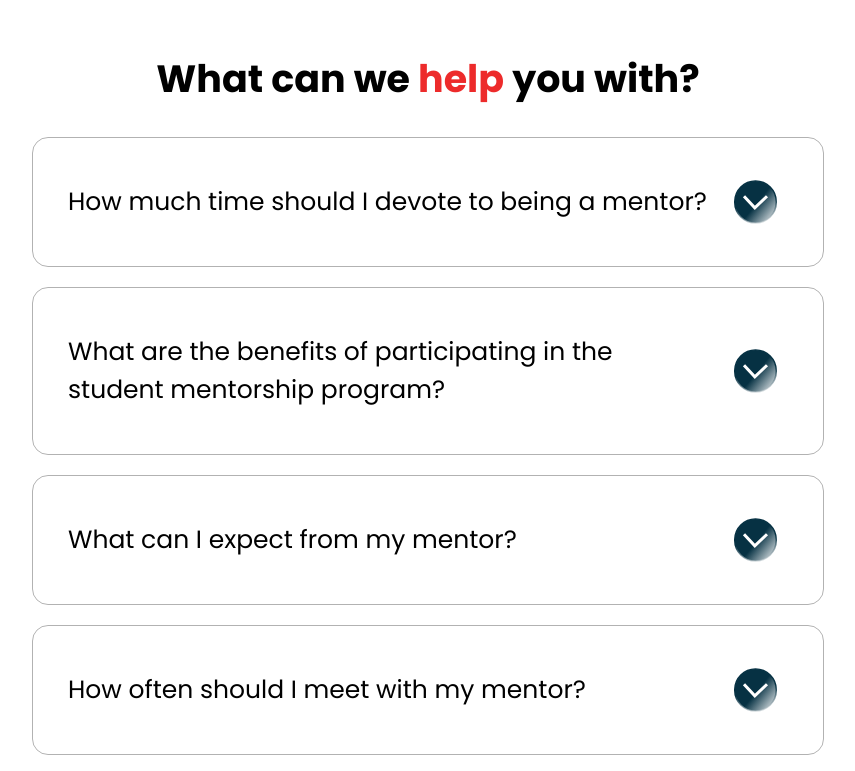
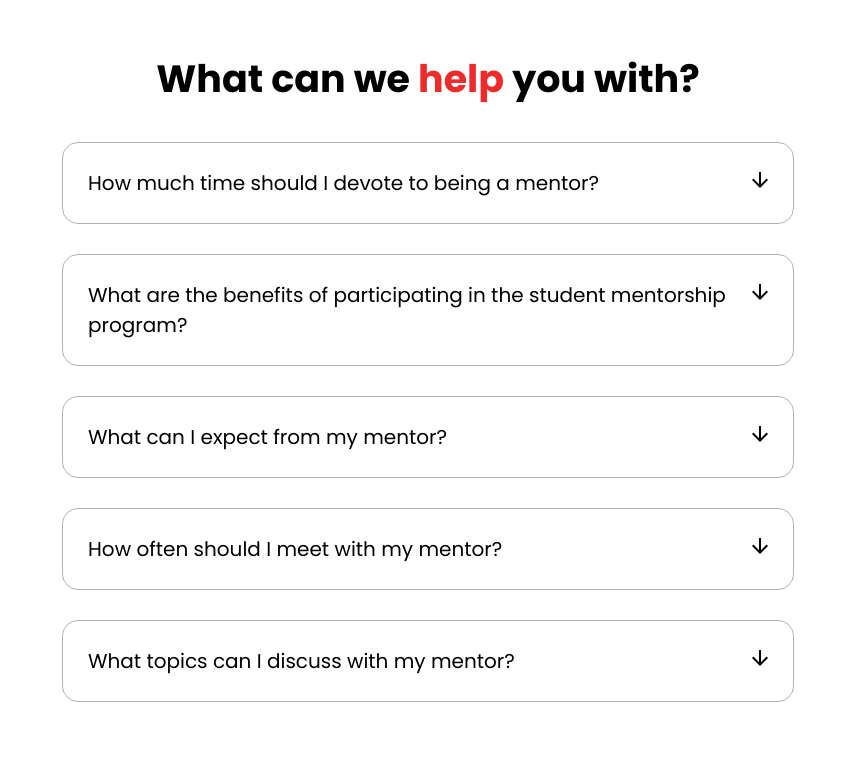
Before and after one commit to Student-Mentorship-Programme/smp-main, a Next.js app: page / in a window 1280 px wide. Shown: the part 2480-3251 px from the top of the page, without its empty margins (212-1067 px from the left). Built offline with nearby package versions, Linux system fonts and the light colour scheme.

Commit message:
QA font reduced, Links Updated

```diff
--- a/src/_components/common/Footer/Footer.jsx
+++ b/src/_components/common/Footer/Footer.jsx
@@ -10,6 +10,18 @@ import linkedinIcon from '@/images/common/footer/linkedinIcon.svg'
 import Link from "next/link";
 
 const Footer = () => {
+    const recipientEmail = "smp.iitr.ac.in";
+
+    const gmailComposeLink = `mailto:${recipientEmail}`;
+
+    const socialMediaLinks = [
+        { icon: twitterIcon, link: "https://twitter.com/home?lang=en" },
+        { icon: instagramIcon, link: "https://www.instagram.com/smp_iitr/" },
+        { icon: gmailIcon, link: gmailComposeLink },
+        { icon: facebookIcon, link: "https://www.facebook.com/MentorshipIITR/" },
+        { icon: linkedinIcon, link: "https://www.linkedin.com/company/smpiitr/mycompany/" }
+    ];
+
     return (
         <footer className={styles.footer}>
             <div className={styles.footer_main}>
@@ -59,13 +71,7 @@ const Footer = () => {
                 <div className={styles.footer_main_right}>
                     <div className={styles.footer_main_right_icons}>
                         {
-                            [
-                                { icon: twitterIcon, link: "https://twitter.com/home?lang=en" },
-                                { icon: instagramIcon, link: "https://www.instagram.com/" },
-                                { icon: gmailIcon, link: "https://mail.google.com/" },
-                                { icon: facebookIcon, link: "https://facebook.com" },
-                                { icon: linkedinIcon, link: "https://www.linkedin.com/" }
-                            ].map((object, index) => {
+                            socialMediaLinks.map((object, index) => {
                                     return (
                                         <Link href={object.link} target="_blank"><Image src={object.icon}/></Link>
                                     )
--- a/src/_components/pages/Home/Card/QnACards/Card.jsx
+++ b/src/_components/pages/Home/Card/QnACards/Card.jsx
@@ -2,6 +2,7 @@ import React, { useState } from 'react'
 import styles from './Card.module.css';
 import dropIcon from '@/images/pages/home/drop-down.svg'
 import ArrowUpwardIcon from '@mui/icons-material/ArrowUpward';
+import ArrowDownwardIcon from '@mui/icons-material/ArrowDownward';
 import Image from 'next/image';
 
 const Card = ({ question, answer }) => {
@@ -13,19 +14,22 @@ const Card = ({ question, answer }) => {
 
     return (
         <div className={styles.card_container}>
-            <div className={`${styles.card_container_text_area} ${isOpen ? styles.opened : styles.closed}`}>
-                <div>
-                    {question}
+                <div className={styles.card_container_top}>
+                    <div className={styles.card_container_top_left}>
+                        {question}
+                    </div>
+                    <div className={styles.card_container_drop_down} onClick={toggleCard}>
+                        {/* <Image src={isOpen ? "" : dropIcon} alt={isOpen ? "Drop-up" : "Drop-down"} /> */}
+                        <button onClick={toggleCard}>
+                            {isOpen ? <ArrowUpwardIcon /> : <ArrowDownwardIcon />}
+                        </button>
+                    </div>
                 </div>
                 {isOpen && (
                     <div className={styles.answer_container}>
                         {answer}
                     </div>
                 )}
-            </div>
-            <div className={styles.card_container_drop_down} onClick={toggleCard}>
-                <Image src={isOpen ? "" : dropIcon} alt={isOpen ? "Drop-up" : "Drop-down"} />
-            </div>
         </div>
     );
 }
--- a/src/_components/pages/Home/Card/QnACards/Card.module.css
+++ b/src/_components/pages/Home/Card/QnACards/Card.module.css
@@ -1,17 +1,57 @@
 .card_container {
     height: auto;
-    width: 760px;
+    width: 680px;
     border-radius: 16px;
     border: 1px solid rgb(0, 0, 0, 0.3);
-    margin: 10px 0;
+    margin: 15px 0;
     display: flex;
+    flex-direction: column;
     justify-content: flex-start;
     align-items: stretch;
-    padding: 35px 15px;
+    padding: 25px 25px;
     transition: height 0.5s ease-in-out;
 }
 
-.card_container_text_area {
+.card_container_top {
+    display: flex;
+    justify-content: space-between;
+    align-items: flex-start;
+}
+
+.card_container_top_left {
+    font-size: 20px;
+    width: 96%;
+}
+
+.answer_container {
+    background-color: #ced7db;
+    border-radius: 16px;
+    margin: 20px 0px 0px 0px;
+    padding: 15px;
+    font-size: 20px;
+}
+
+.card_container_drop_down {
+    display: flex;
+    align-items: center;
+    cursor: pointer;
+    width: 3%;
+}
+
+.card_container_drop_down button {
+    border: none;
+    background: none;
+    padding: 0;
+    margin: 0;
+    cursor: pointer;
+}
+
+.card_container_drop_down img {
+    height: 100%;
+    width: 100%;
+}
+
+/* .card_container_text_area {
     display: flex;
     align-items: center;
     width: 85%;
@@ -23,18 +63,4 @@
 .card_container_text_area.opened {
     flex-direction: column;
     align-items: flex-start;
-}
-
-.answer_container {
-    background-color: #ced7db;
-    border-radius: 16px;
-    margin: 20px 0px 0px 0px;
-    padding: 15px;
-    transform: translateX(-5px);
-}
-
-.card_container_drop_down {
-    display: flex;
-    align-items: center;
-    cursor: pointer;
-}
+} */
```
